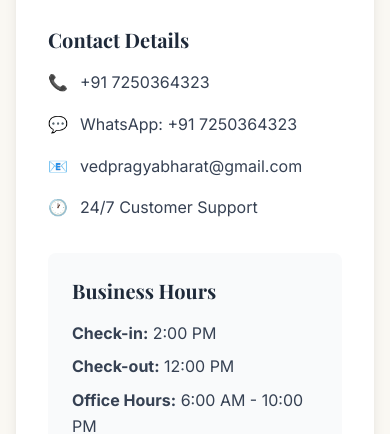
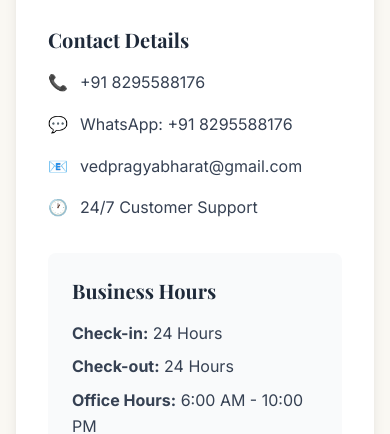
Before and after one commit to AmanVatsSharma/janki-mahal-nextjs, a Next.js app: page /about in a window 390 px wide. Shown: the part 4712-5146 px from the top of the page. Built offline with nearby package versions, Linux system fonts and the light colour scheme; a web font is replaced by a local one.

Commit message:
Update contact information and business hours in ContactSection and Footer components; utilize constants for phone and WhatsApp numbers, and adjust check-in/check-out times to "24 Hours".

```diff
--- a/components/ContactSection.tsx
+++ b/components/ContactSection.tsx
@@ -1,3 +1,5 @@
+import { BUSINESS_INFO } from "../lib/constants";
+
 export default function ContactSection() {
   return (
     <section id="contact" className="py-16 sm:py-24 bg-white">
@@ -20,8 +22,8 @@ export default function ContactSection() {
             </div>
             <h3 className="text-2xl font-bold text-gray-900 mb-2">WhatsApp Us</h3>
             <p className="text-gray-700 mb-4">Quick response on WhatsApp</p>
-            <p className="text-lg font-semibold text-green-600 mb-4">+91 7250364323</p>
-            <a href="https://wa.me/917250364323" target="_blank" rel="noopener noreferrer" className="inline-block px-6 py-2 bg-green-600 text-white rounded-lg font-semibold hover:bg-green-700 transition-colors">
+            <p className="text-lg font-semibold text-green-600 mb-4">+91 8295588176</p>
+            <a href="https://wa.me/918295588176" target="_blank" rel="noopener noreferrer" className="inline-block px-6 py-2 bg-green-600 text-white rounded-lg font-semibold hover:bg-green-700 transition-colors">
               Chat Now
             </a>
           </div>
@@ -35,8 +37,8 @@ export default function ContactSection() {
             </div>
             <h3 className="text-2xl font-bold text-gray-900 mb-2">Call Us</h3>
             <p className="text-gray-700 mb-4">Available 24/7 for your queries</p>
-            <p className="text-lg font-semibold text-amber-600 mb-4">+91 7250364323</p>
-            <a href="tel:+917250364323" className="inline-block px-6 py-2 bg-amber-600 text-white rounded-lg font-semibold hover:bg-amber-700 transition-colors">
+            <p className="text-lg font-semibold text-amber-600 mb-4">+91 8295588176</p>
+            <a href="tel:+918295588176" className="inline-block px-6 py-2 bg-amber-600 text-white rounded-lg font-semibold hover:bg-amber-700 transition-colors">
               Call Now
             </a>
           </div>
@@ -55,8 +57,8 @@ export default function ContactSection() {
             <p className="text-sm text-gray-600 mb-2">Ayodhya, Uttar Pradesh 224123</p>
             <p className="text-sm text-gray-600 mb-4">India • ~1km from Ram Mandir</p>
             <div className="text-sm text-gray-600 mb-4">
-              <p><strong>Check-in:</strong> 2:00 PM</p>
-              <p><strong>Check-out:</strong> 12:00 PM</p>
+              <p><strong>Check-in:</strong> {BUSINESS_INFO.hours.checkIn}</p>
+              <p><strong>Check-out:</strong> {BUSINESS_INFO.hours.checkOut}</p>
             </div>
             <a href="https://maps.google.com/?q=Sri+Janaki+Mahal+Trust+Karsewakpuram+Vasudev+Gath+Ayodhya" target="_blank" rel="noopener noreferrer" className="inline-block px-6 py-2 bg-blue-600 text-white rounded-lg font-semibold hover:bg-blue-700 transition-colors">
               Get Directions
--- a/components/Footer.tsx
+++ b/components/Footer.tsx
@@ -37,12 +37,12 @@ export default function Footer() {
             <h3 className="text-xl font-bold mb-4">Contact</h3>
             <ul className="space-y-2 text-gray-400">
               <li>
-                <a href="tel:+917250364323" className="hover:text-amber-600 transition-colors">
-                  +91 7250364323
+                <a href="tel:+918295588176" className="hover:text-amber-600 transition-colors">
+                  +91 8295588176
                 </a>
               </li>
               <li>
-                <a href="https://wa.me/917250364323" className="hover:text-amber-600 transition-colors">
+                <a href="https://wa.me/918295588176" className="hover:text-amber-600 transition-colors">
                   WhatsApp Us
                 </a>
               </li>
--- a/lib/constants.ts
+++ b/lib/constants.ts
@@ -6,8 +6,8 @@ export const BUSINESS_INFO = {
   description: "Spiritual Dharmshala in Ayodhya offering comfortable accommodation near Ram Mandir",
   tagline: "A Sacred Sanctuary in the Heart of Ayodhya",
   email: "vedpragyabharat@gmail.com",
-  phone: "+91 7250364323",
-  whatsapp: "+91 7250364323",
+  phone: "+91 8295588176",
+  whatsapp: "+91 8295588176",
   website: "https://srijanakimahaltrust.in",
   address: {
     street: "Vasudev Gath, Karsewakpuram",
@@ -22,13 +22,13 @@ export const BUSINESS_INFO = {
   },
   foundingDate: "2020",
   hours: {
-    checkIn: "2:00 PM",
-    checkOut: "12:00 PM",
+    checkIn: "24 Hours",
+    checkOut: "24 Hours",
     officeHours: "6:00 AM - 10:00 PM",
     emergency: "24/7 available",
   },
   social: {
-    whatsapp: "https://wa.me/917250364323",
+    whatsapp: "https://wa.me/918295588176",
   },
 } as const;
 
--- a/lib/rooms.ts
+++ b/lib/rooms.ts
@@ -201,5 +201,5 @@ export const ROOMS: RoomType[] = [
 export const PRICING_TRANSPARENCY = {
   disclaimer: "All prices include: Room accommodation + All meals (Breakfast, Lunch, Dinner) + Applicable taxes + Hot water facilities",
   noHiddenCharges: "No hidden charges. Final price is exactly as shown.",
-  checkInOut: "Check-in: 2:00 PM | Check-out: 12:00 PM",
+  checkInOut: "Check-in: 24 Hours | Check-out: 24 Hours",
 } as const;
```
